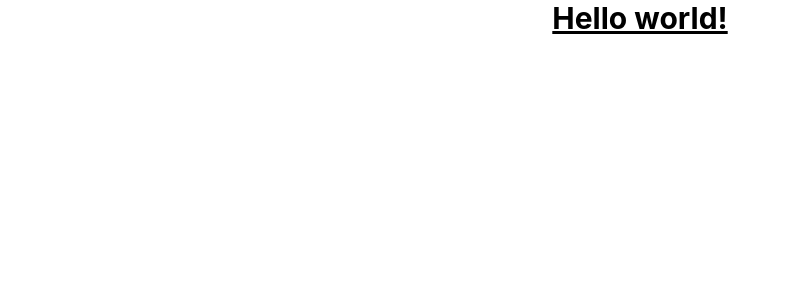
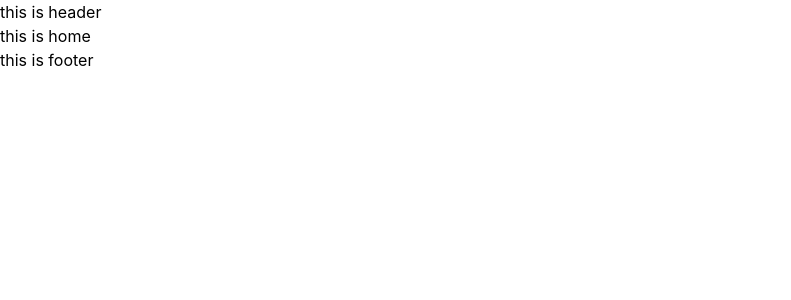
Before and after one commit to koushiksarkerDIU/Food-Service, a React (Create React App) app: page / in a window 1280 px wide. Shown: the top 300 px of the page, without its empty margins (0-791 px from the left). Built offline with nearby package versions, Linux system fonts and the light colour scheme.

Commit message:
react-router-dom install & routes setup

```diff
--- a/src/App.js
+++ b/src/App.js
@@ -1,12 +1,11 @@
-import logo from './logo.svg';
 import './App.css';
+import { RouterProvider } from 'react-router-dom';
+import { routes } from './components/Routes/Routes/Routes';
 
 function App() {
   return (
-    <div className="App">
-      <h1 className="text-3xl font-bold underline">
-        Hello world!
-      </h1>
+    <div>
+      <RouterProvider router={routes}></RouterProvider>
     </div>
   );
 }
--- /dev/null
+++ b/src/components/Pages/Footer/Footer.js
@@ -0,0 +1,11 @@
+import React from 'react';
+
+const Footer = () => {
+    return (
+        <div>
+            <h2>this is footer</h2>
+        </div>
+    );
+};
+
+export default Footer;
--- /dev/null
+++ b/src/components/Pages/Header/Header.js
@@ -0,0 +1,11 @@
+import React from 'react';
+
+const Header = () => {
+    return (
+        <div>
+            <h3>this is header</h3>
+        </div>
+    );
+};
+
+export default Header;
--- /dev/null
+++ b/src/components/Pages/Home/Home.js
@@ -0,0 +1,11 @@
+import React from 'react';
+
+const Home = () => {
+    return (
+        <div>
+            <h3>this is home</h3>
+        </div>
+    );
+};
+
+export default Home;
--- /dev/null
+++ b/src/components/Routes/Routes/Routes.js
@@ -0,0 +1,16 @@
+import { createBrowserRouter } from "react-router-dom";
+import Main from "../../layout/Main";
+import Home from "../../Pages/Home/Home";
+
+export const routes = createBrowserRouter([
+    {
+        path: '/',
+        element: <Main />,
+        children: [
+            {
+                path: '/',
+                element: <Home />
+            }
+        ]
+    }
+])
--- /dev/null
+++ b/src/components/layout/Main.js
@@ -0,0 +1,16 @@
+import React from 'react';
+import { Outlet } from 'react-router-dom';
+import Footer from '../Pages/Footer/Footer';
+import Header from '../Pages/Header/Header';
+
+const Main = () => {
+    return (
+        <div>
+            <Header />
+            <Outlet />
+            <Footer />
+        </div>
+    );
+};
+
+export default Main;
```
